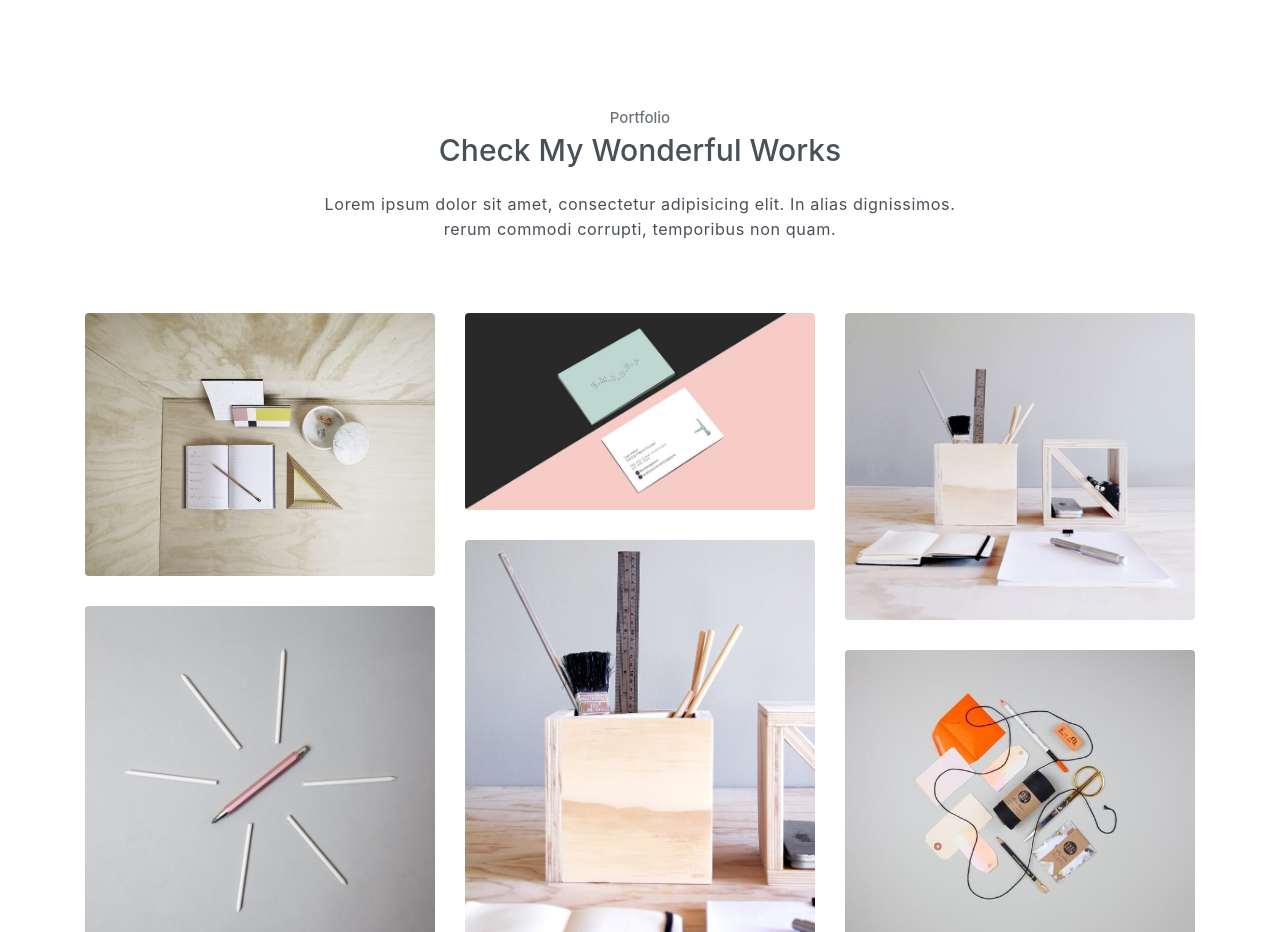
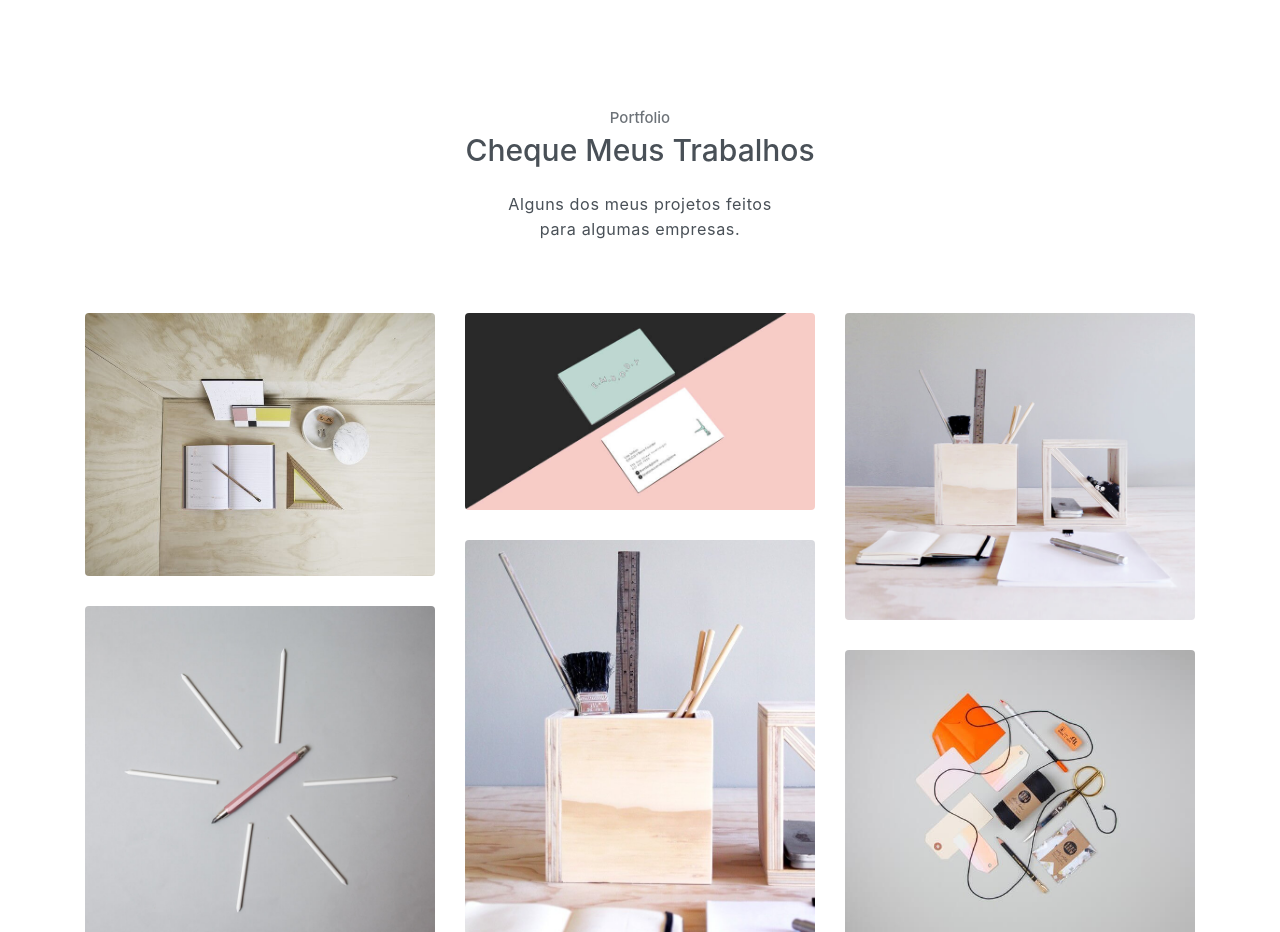
Before and after one commit to jesseyangel/Portifolio-ranjas-teste, a website: page html/index.html in a window 1280 px wide. Shown: the part 2360-3292 px from the top of the page. Drawn offline with Linux system fonts and the light colour scheme.

Commit message:
Text adjusment

```diff
--- a/html/index.html
+++ b/html/index.html
@@ -200,8 +200,8 @@
     <section id="portfolio" class="section">
         <div class="container text-center">
             <h6 class="subtitle">Portfolio</h6>
-            <h6 class="section-title mb-4">Check My Wonderful Works</h6>
-            <p class="mb-5 pb-4">Lorem ipsum dolor sit amet, consectetur adipisicing elit. In alias dignissimos. <br> rerum commodi corrupti, temporibus non quam.</p>
+            <h6 class="section-title mb-4">Cheque Meus Trabalhos</h6>
+            <p class="mb-5 pb-4">Alguns dos meus projetos feitos<br> para algumas empresas.</p>
 
             <div class="row">
                 <div class="col-sm-4">
```
